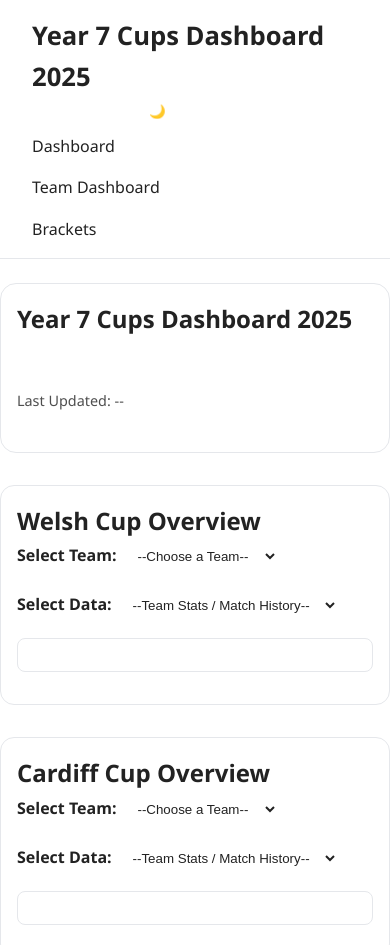
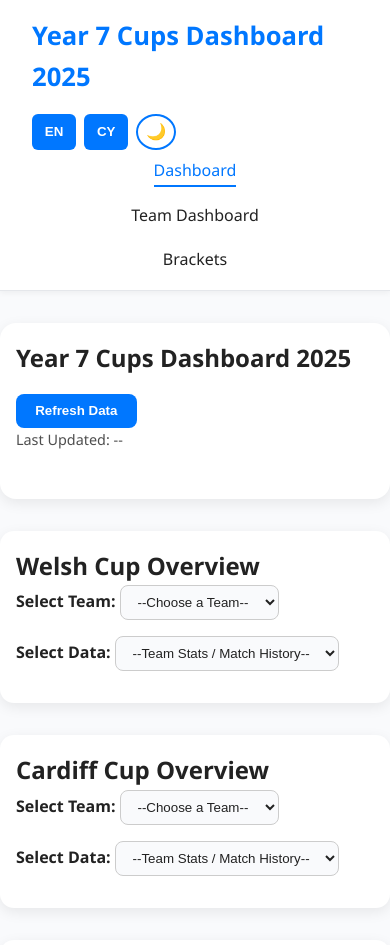
Before and after one commit to Oweekley/year7-football-cups, a website: page index.html in a window 390 px wide. Shown: the top 945 px of the page. Drawn offline with Linux system fonts and the light colour scheme; no server answers.

```diff
--- a/style.css
+++ b/style.css
@@ -1,22 +1,54 @@
 @charset "UTF-8";
+
 /* ==============================
-   LIGHT THEME (Default)
+   GLOBAL RESET & BASE
 ============================== */
-body {
-  background-color: #f9fafc;
-  color: #222;
+* {
+  margin: 0;
+  padding: 0;
+  box-sizing: border-box;
   transition: background-color 0.3s ease, color 0.3s ease;
 }
 
-header, footer {
+html {
+  scroll-behavior: smooth;
+}
+
+body {
+  font-family: "Poppins", "Segoe UI", "Helvetica Neue", sans-serif;
+  background-color: #f9fafc;
+  color: #222;
+  line-height: 1.6;
+  min-height: 100vh;
+  padding-bottom: 3rem;
+}
+
+/* ==============================
+   LIGHT MODE (Default)
+============================== */
+body.light {
+  background-color: #f9fafc;
+  color: #222;
+}
+
+body.light header,
+body.light footer {
   background-color: #ffffff;
   color: #222;
   border-bottom: 1px solid #e5e7eb;
   box-shadow: 0 2px 6px rgba(0,0,0,0.05);
 }
 
+body.light section,
+body.light .dynamic-display,
+body.light table {
+  background-color: #ffffff;
+  color: #222;
+  border: 1px solid #e5e7eb;
+}
+
 /* ==============================
-   DARK THEME
+   DARK MODE
 ============================== */
 body.dark {
   background-color: #121212;
@@ -31,17 +63,6 @@
   box-shadow: 0 2px 10px rgba(0,0,0,0.6);
 }
 
-/* Cards and sections */
-section, .dynamic-display, table {
-  background-color: #ffffff;
-  color: #222;
-  border: 1px solid #e5e7eb;
-  border-radius: 8px;
-  padding: 1rem;
-  margin: 1rem 0;
-  transition: background-color 0.3s ease, color 0.3s ease;
-}
-
 body.dark section,
 body.dark .dynamic-display,
 body.dark table {
@@ -50,149 +71,133 @@
   border-color: #333;
 }
 
-/* Buttons */
-button {
-  background-color: #0077ff;
-  color: #fff;
-  border: none;
-  border-radius: 6px;
-  padding: 0.4rem 0.8rem;
-  cursor: pointer;
-  transition: background-color 0.3s ease, transform 0.1s ease;
-}
-button:hover {
-  background-color: #005fcc;
-  transform: scale(1.05);
-}
-body.dark button {
-  background-color: #0d99ff;
-  color: #fff;
-}
-
 /* ==============================
-   TRANSITIONS
+   HEADER & NAVIGATION
 ============================== */
-* {
-  transition: background-color 0.3s ease, color 0.3s ease;
-}
-
-/* ==============================
-   BASE
-============================== */
-* {
-  margin: 0;
-  padding: 0;
-  box-sizing: border-box;
-}
-
-body {
-  font-family: "Poppins", "Segoe UI", sans-serif;
-  background-color: var(--bg-color);
-  color: var(--text-color);
-  line-height: 1.6;
-  transition: var(--transition);
-  padding-bottom: 3rem;
-}
-
-h1, h2, h3, h4 {
-  font-weight: 600;
-  color: var(--text-color);
-}
-
-header, footer {
-  background-color: var(--card-bg);
-  box-shadow: var(--shadow);
-  padding: 1rem 2rem;
+header {
   position: sticky;
   top: 0;
   z-index: 50;
+  padding: 1rem 2rem;
+  display: flex;
+  flex-direction: column;
+  align-items: flex-start;
+  background-color: #ffffff;
+  box-shadow: 0 2px 6px rgba(0,0,0,0.05);
+  border-bottom: 1px solid #e5e7eb;
 }
 
 header h1 {
   font-size: 1.6rem;
-  color: var(--primary);
+  color: #0077ff;
+  font-weight: 700;
 }
 
 header nav {
   display: flex;
   gap: 1rem;
+  flex-wrap: wrap;
   margin-top: 0.5rem;
 }
 
 header nav a {
   text-decoration: none;
-  color: var(--text-color);
+  color: inherit;
   font-weight: 500;
-  transition: var(--transition);
+  padding-bottom: 2px;
+  transition: color 0.3s ease, border-bottom 0.3s ease;
 }
 
-header nav a.active,
-header nav a:hover {
-  color: var(--primary);
-  border-bottom: 2px solid var(--primary);
+header nav a:hover,
+header nav a.active {
+  color: #0077ff;
+  border-bottom: 2px solid #0077ff;
 }
 
+/* ==============================
+   LANGUAGE & THEME SWITCH
+============================== */
 .lang-switch {
   display: flex;
   gap: 0.5rem;
+  margin-top: 1rem;
 }
 
 .lang-switch button {
-  background-color: var(--primary);
+  background-color: #0077ff;
   color: #fff;
   border: none;
   padding: 0.4rem 0.8rem;
   border-radius: 6px;
   cursor: pointer;
-  transition: var(--transition);
   font-weight: 600;
+  transition: background-color 0.3s ease, transform 0.1s ease;
 }
 
 .lang-switch button:hover {
-  background-color: var(--accent);
+  background-color: #ffcc00;
   color: #000;
+  transform: scale(1.05);
+}
+
+/* ==============================
+   THEME TOGGLE
+============================== */
+#theme-toggle {
+  background-color: transparent;
+  border: 2px solid #0077ff;
+  color: #0077ff;
+  border-radius: 50%;
+  font-size: 1rem;
+  padding: 0.4rem 0.5rem;
+  cursor: pointer;
+  transition: background-color 0.3s ease, color 0.3s ease;
+}
+
+#theme-toggle:hover {
+  background-color: #0077ff;
+  color: #fff;
 }
 
 /* ==============================
    DASHBOARD OVERVIEW
 ============================== */
 .dashboard-overview {
-  background-color: var(--card-bg);
-  margin: 1.5rem auto;
+  max-width: 1200px;
+  margin: 2rem auto;
+  background-color: #ffffff;
   padding: 2rem;
   border-radius: 16px;
-  box-shadow: var(--shadow);
-  max-width: 1200px;
+  box-shadow: 0 4px 14px rgba(0,0,0,0.08);
 }
 
 .overview-header {
   display: flex;
-  flex-wrap: wrap;
   justify-content: space-between;
   align-items: center;
+  flex-wrap: wrap;
   gap: 1rem;
 }
 
 .refresh-btn {
-  background-color: var(--primary);
+  background-color: #0077ff;
   color: #fff;
   border: none;
   padding: 0.6rem 1.2rem;
   border-radius: 8px;
   font-weight: 600;
   cursor: pointer;
-  transition: var(--transition);
+  transition: background-color 0.3s ease, transform 0.2s ease;
 }
 
 .refresh-btn:hover {
-  background-color: var(--accent);
+  background-color: #ffcc00;
   color: #000;
   transform: translateY(-2px);
 }
 
 .last-updated {
   font-size: 0.9rem;
-  color: var(--text-color);
   opacity: 0.8;
 }
 
@@ -200,12 +205,12 @@
    CUP SECTIONS
 ============================== */
 .cup-section {
-  background-color: var(--card-bg);
+  max-width: 1200px;
   margin: 2rem auto;
+  background-color: #ffffff;
   padding: 1.5rem;
   border-radius: 14px;
-  box-shadow: var(--shadow);
-  max-width: 1200px;
+  box-shadow: 0 4px 14px rgba(0,0,0,0.08);
 }
 
 .selectors {
@@ -221,16 +226,16 @@
 
 select {
   padding: 0.5rem 0.8rem;
-  border: 1px solid var(--border-color);
+  border: 1px solid #ccc;
   border-radius: 8px;
-  background-color: var(--bg-color);
-  color: var(--text-color);
+  background-color: #f9fafc;
+  color: #222;
   font-weight: 500;
   cursor: pointer;
 }
 
 select:focus {
-  border-color: var(--primary);
+  border-color: #0077ff;
   outline: none;
 }
 
@@ -243,24 +248,25 @@
 .dynamic-display th,
 .dynamic-display td {
   padding: 0.6rem;
-  border-bottom: 1px solid var(--border-color);
+  border-bottom: 1px solid #ddd;
   text-align: center;
 }
 
 .dynamic-display th {
-  background-color: var(--primary);
+  background-color: #0077ff;
   color: #fff;
+  font-weight: 600;
 }
 
 .dynamic-display tr:nth-child(even) {
-  background-color: var(--bg-color);
+  background-color: #f3f3f3;
 }
 
 /* ==============================
    LEADERBOARD
 ============================== */
 .leaderboard-section {
-  margin-top: 1.5rem;
+  margin-top: 2rem;
   overflow-x: auto;
 }
 
@@ -272,24 +278,24 @@
 }
 
 .leaderboard-section th {
-  background-color: var(--primary);
+  background-color: #0077ff;
   color: #fff;
   padding: 0.75rem;
 }
 
 .leaderboard-section td {
   padding: 0.6rem;
-  border-bottom: 1px solid var(--border-color);
+  border-bottom: 1px solid #ddd;
 }
 
 .leaderboard-section tr:nth-child(even) {
-  background-color: var(--bg-color);
+  background-color: #f3f3f3;
 }
 
 .leaderboard-section tr:hover {
-  background-color: var(--accent);
+  background-color: #ffcc00;
   color: #000;
-  transition: var(--transition);
+  transition: 0.3s;
 }
 
 /* ==============================
@@ -298,44 +304,30 @@
 footer {
   text-align: center;
   padding: 1rem;
-  color: var(--text-color);
-  opacity: 0.8;
-  background-color: var(--card-bg);
-  box-shadow: var(--shadow);
+  color: #555;
+  background-color: #ffffff;
+  box-shadow: 0 -2px 10px rgba(0,0,0,0.05);
   margin-top: 3rem;
-}
-
-/* ==============================
-   DARK MODE TOGGLE
-============================== */
-.dark-toggle {
-  background: none;
-  border: 2px solid var(--primary);
-  color: var(--primary);
-  padding: 0.4rem 0.8rem;
-  border-radius: 6px;
-  cursor: pointer;
-  font-weight: 600;
-  transition: var(--transition);
-}
-.dark-toggle:hover {
-  background-color: var(--primary);
-  color: #fff;
 }
 
 /* ==============================
    RESPONSIVE DESIGN
 ============================== */
 @media (max-width: 768px) {
+  header {
+    align-items: center;
+  }
+  header nav {
+    flex-direction: column;
+    align-items: center;
+  }
   .selectors {
     flex-direction: column;
   }
-
-  header nav {
-    flex-direction: column;
-  }
-
   .dashboard-overview, .cup-section {
     padding: 1rem;
   }
+  table {
+    font-size: 0.9rem;
+  }
 }
```
